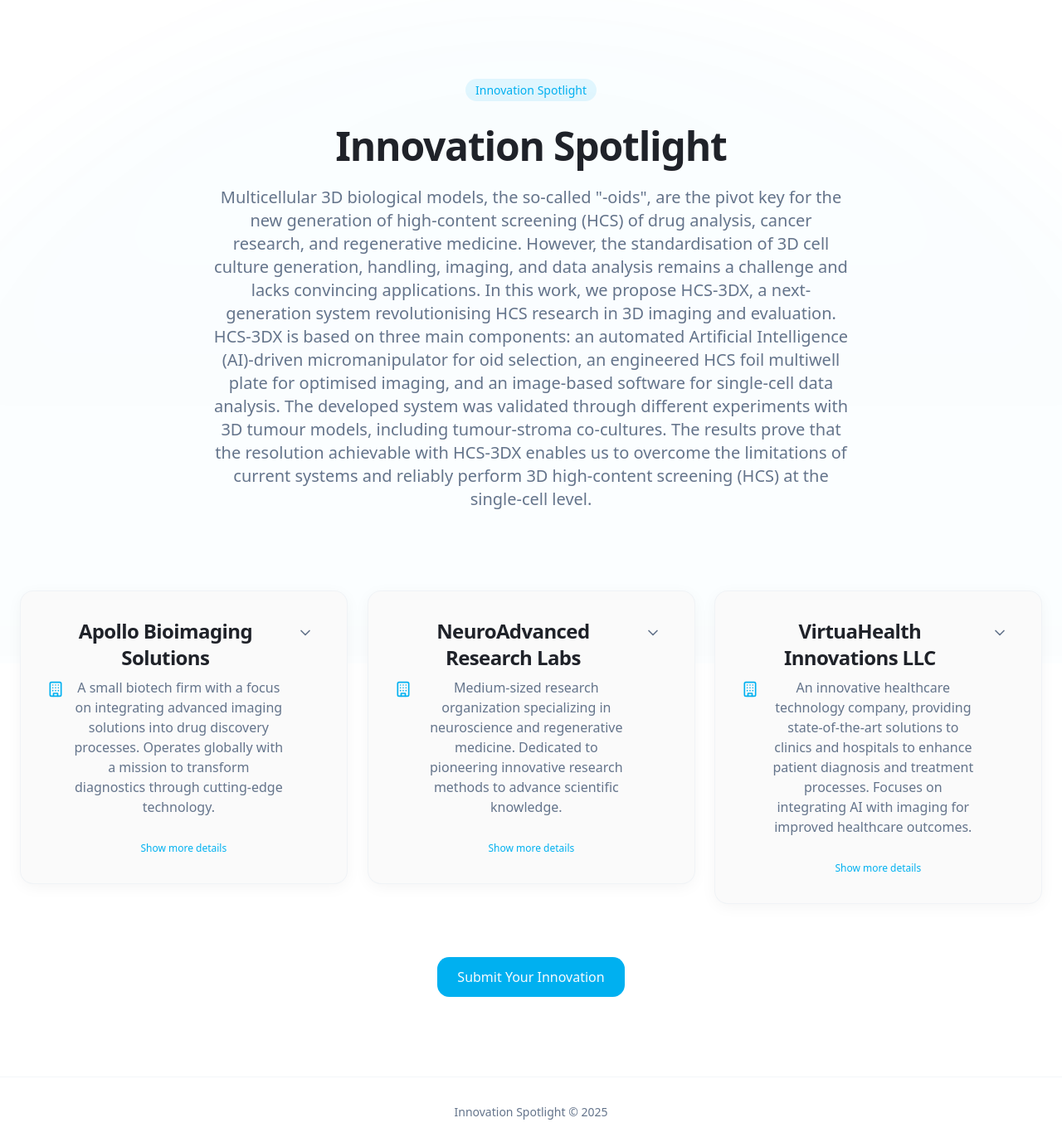
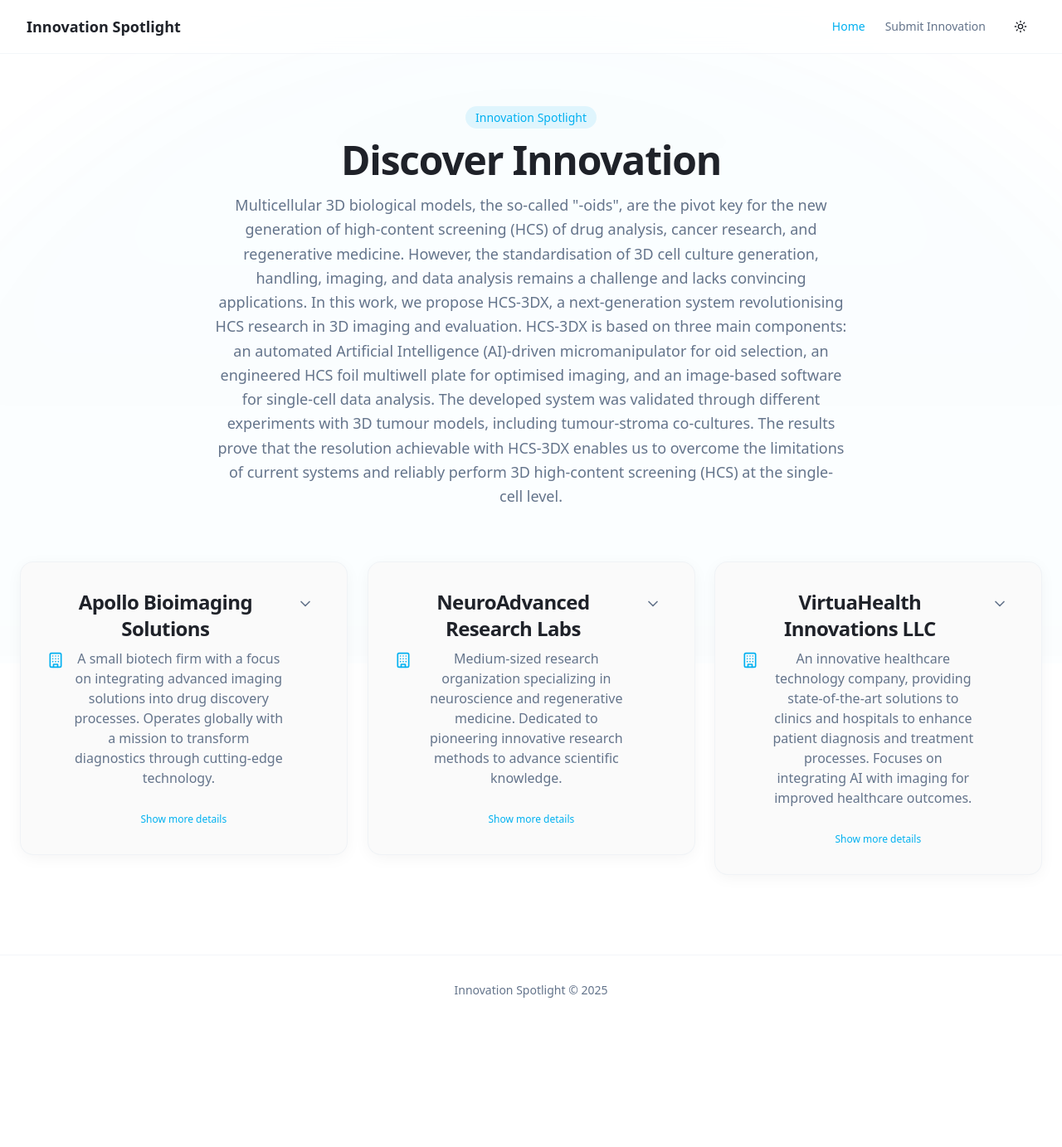
Before and after one commit to gz92/innovation-highlight-hub, a React (Vite) app: page / in a window 1280 px wide. Shown: the whole page at 83% size. After the commit the page ends 1236 px from the top, so only its background shows below. Built offline with nearby package versions, Linux system fonts and the light colour scheme.

Commit message:
Add theme toggle and menu
Adds a theme toggle and a top menu for navigation between pages.

```diff
--- a/src/App.tsx
+++ b/src/App.tsx
@@ -4,6 +4,8 @@ import { Toaster as Sonner } from "@/components/ui/sonner";
 import { TooltipProvider } from "@/components/ui/tooltip";
 import { QueryClient, QueryClientProvider } from "@tanstack/react-query";
 import { BrowserRouter, Routes, Route } from "react-router-dom";
+import { ThemeProvider } from "./components/ThemeProvider";
+import { Navbar } from "./components/Navbar";
 import Index from "./pages/Index";
 import SubmitInnovation from "./pages/SubmitInnovation";
 import NotFound from "./pages/NotFound";
@@ -12,10 +14,12 @@ const queryClient = new QueryClient();
 
 const App = () => (
   <QueryClientProvider client={queryClient}>
+    <ThemeProvider defaultTheme="light">
       <TooltipProvider>
         <Toaster />
         <Sonner />
         <BrowserRouter>
+          <Navbar />
           <Routes>
             <Route path="/" element={<Index />} />
             <Route path="/submit" element={<SubmitInnovation />} />
@@ -24,6 +28,7 @@ const App = () => (
           </Routes>
         </BrowserRouter>
       </TooltipProvider>
+    </ThemeProvider>
   </QueryClientProvider>
 );
 
--- /dev/null
+++ b/src/components/Navbar.tsx
@@ -0,0 +1,42 @@
+
+import { Link, useLocation } from "react-router-dom";
+import { cn } from "@/lib/utils";
+import { ThemeToggle } from "./ThemeToggle";
+
+export function Navbar() {
+  const location = useLocation();
+
+  return (
+    <header className="sticky top-0 z-50 w-full border-b border-border/40 bg-background/95 backdrop-blur supports-[backdrop-filter]:bg-background/60">
+      <div className="container flex h-16 items-center justify-between">
+        <div className="flex items-center gap-2">
+          <Link to="/" className="text-lg font-semibold text-foreground">
+            Innovation Spotlight
+          </Link>
+        </div>
+
+        <nav className="flex items-center gap-6">
+          <Link
+            to="/"
+            className={cn(
+              "text-sm font-medium transition-colors hover:text-primary",
+              location.pathname === "/" ? "text-primary" : "text-muted-foreground"
+            )}
+          >
+            Home
+          </Link>
+          <Link
+            to="/submit"
+            className={cn(
+              "text-sm font-medium transition-colors hover:text-primary",
+              location.pathname === "/submit" ? "text-primary" : "text-muted-foreground"
+            )}
+          >
+            Submit Innovation
+          </Link>
+          <ThemeToggle />
+        </nav>
+      </div>
+    </header>
+  );
+}
--- /dev/null
+++ b/src/components/ThemeProvider.tsx
@@ -0,0 +1,75 @@
+
+import { createContext, useContext, useEffect, useState } from "react";
+
+type Theme = "dark" | "light" | "system";
+
+type ThemeProviderProps = {
+  children: React.ReactNode;
+  defaultTheme?: Theme;
+  storageKey?: string;
+};
+
+type ThemeProviderState = {
+  theme: Theme;
+  setTheme: (theme: Theme) => void;
+};
+
+const initialState: ThemeProviderState = {
+  theme: "system",
+  setTheme: () => null,
+};
+
+const ThemeProviderContext = createContext<ThemeProviderState>(initialState);
+
+export function ThemeProvider({
+  children,
+  defaultTheme = "system",
+  storageKey = "vite-ui-theme",
+  ...props
+}: ThemeProviderProps) {
+  const [theme, setTheme] = useState<Theme>(
+    () => (localStorage.getItem(storageKey) as Theme) || defaultTheme
+  );
+
+  useEffect(() => {
+    const root = window.document.documentElement;
+
+    root.classList.remove("light", "dark");
+
+    if (theme === "system") {
+      const systemTheme = window.matchMedia("(prefers-color-scheme: dark)")
+        .matches
+        ? "dark"
+        : "light";
+
+      root.classList.add(systemTheme);
+      return;
+    }
+
+    root.classList.add(theme);
+  }, [theme]);
+
+  const value = {
+    theme,
+    setTheme: (theme: Theme) => {
+      localStorage.setItem(storageKey, theme);
+      setTheme(theme);
+    },
+  };
+
+  return (
+    <ThemeProviderContext.Provider {...props} value={value}>
+      {children}
+    </ThemeProviderContext.Provider>
+  );
+}
+
+export const useTheme = () => {
+  const context = useContext(ThemeProviderContext);
+
+  if (context === undefined) {
+    throw new Error("useTheme must be used within a ThemeProvider");
+  }
+
+  return context;
+};
--- /dev/null
+++ b/src/components/ThemeToggle.tsx
@@ -0,0 +1,21 @@
+
+import { Button } from "@/components/ui/button";
+import { useTheme } from "./ThemeProvider";
+import { Moon, Sun } from "lucide-react";
+
+export function ThemeToggle() {
+  const { theme, setTheme } = useTheme();
+
+  return (
+    <Button
+      variant="ghost"
+      size="icon"
+      onClick={() => setTheme(theme === "light" ? "dark" : "light")}
+      className="w-9 h-9 rounded-full"
+    >
+      <Sun className="h-[1.2rem] w-[1.2rem] rotate-0 scale-100 transition-all dark:rotate-90 dark:scale-0" />
+      <Moon className="absolute h-[1.2rem] w-[1.2rem] rotate-90 scale-0 transition-all dark:rotate-0 dark:scale-100" />
+      <span className="sr-only">Toggle theme</span>
+    </Button>
+  );
+}
--- a/src/index.css
+++ b/src/index.css
@@ -45,6 +45,45 @@
     --sidebar-ring: 217.2 91.2% 59.8%;
   }
 
+  .dark {
+    --background: 222 14% 14%;
+    --foreground: 210 40% 98%;
+
+    --card: 222 14% 12%;
+    --card-foreground: 210 40% 98%;
+
+    --popover: 222 14% 12%;
+    --popover-foreground: 210 40% 98%;
+
+    --primary: 196 100% 47%;
+    --primary-foreground: 210 40% 98%;
+
+    --secondary: 217.2 32.6% 17.5%;
+    --secondary-foreground: 210 40% 98%;
+
+    --muted: 217.2 32.6% 17.5%;
+    --muted-foreground: 215 20.2% 65.1%;
+
+    --accent: 196 100% 47%;
+    --accent-foreground: 210 40% 98%;
+
+    --destructive: 0 62.8% 30.6%;
+    --destructive-foreground: 210 40% 98%;
+
+    --border: 217.2 32.6% 17.5%;
+    --input: 217.2 32.6% 17.5%;
+    --ring: 196 100% 47%;
+
+    --sidebar-background: 222 14% 18%;
+    --sidebar-foreground: 240 5% 84.9%;
+    --sidebar-primary: 240 5.9% 10%;
+    --sidebar-primary-foreground: 0 0% 98%;
+    --sidebar-accent: 240 3.7% 15.9%;
+    --sidebar-accent-foreground: 0 0% 98%;
+    --sidebar-border: 240 3.7% 30.9%;
+    --sidebar-ring: 240 4.9% 83.9%;
+  }
+
   body {
     @apply bg-background text-foreground antialiased;
     font-feature-settings: "ss01", "ss02", "cv01", "cv02", "cv03";
@@ -69,7 +108,7 @@
   }
 
   .glass {
-    @apply backdrop-blur-md bg-white/80 border border-white/20 shadow-lg;
+    @apply backdrop-blur-md bg-white/80 dark:bg-black/40 border border-white/20 shadow-lg;
   }
 
   .subtle-shadow {
--- a/src/pages/Index.tsx
+++ b/src/pages/Index.tsx
@@ -1,8 +1,6 @@
 
 import { useEffect, useState } from "react";
 import { toast } from "sonner";
-import { Link } from "react-router-dom";
-import Header from "../components/Header";
 import CompanyCard from "../components/CompanyCard";
 import { InnovationData } from "../types";
 import { useAnimateIn } from "../utils/animations";
@@ -84,9 +82,23 @@ const Index = () => {
         />
       </div>
 
-      <Header innovationDescription={data.Innovation} />
+      <main className="w-full max-w-7xl mx-auto px-6 py-16 pb-24">
+        <div className="text-center mb-16">
+          <div className="inline-block mb-4">
+            <span className="text-sm font-medium text-primary px-3 py-1 bg-primary/10 rounded-full">
+              Innovation Spotlight
+            </span>
+          </div>
 
-      <main className="w-full max-w-7xl mx-auto px-6 pb-24 text-center">
+          <h1 className="text-4xl md:text-5xl font-bold tracking-tight text-foreground mb-4">
+            Discover Innovation
+          </h1>
+
+          <p className="text-muted-foreground max-w-3xl mx-auto text-lg leading-relaxed text-pretty">
+            {data.Innovation}
+          </p>
+        </div>
+
         <div className={`grid gap-6 sm:grid-cols-2 lg:grid-cols-3 transition-all duration-1000 ease-out ${
           animate ? 'opacity-100' : 'opacity-0 translate-y-8'
         }`}>
@@ -98,15 +110,6 @@ const Index = () => {
               />
             </div>
           ))}
-        </div>
-
-        <div className="mt-16">
-          <Link
-            to="/submit"
-            className="inline-flex items-center px-6 py-3 rounded-lg text-primary-foreground font-medium bg-primary hover:bg-primary/90 transition-colors"
-          >
-            Submit Your Innovation
-          </Link>
         </div>
       </main>
 
```
Lines whose indentation alone changed are shown as unchanged.
